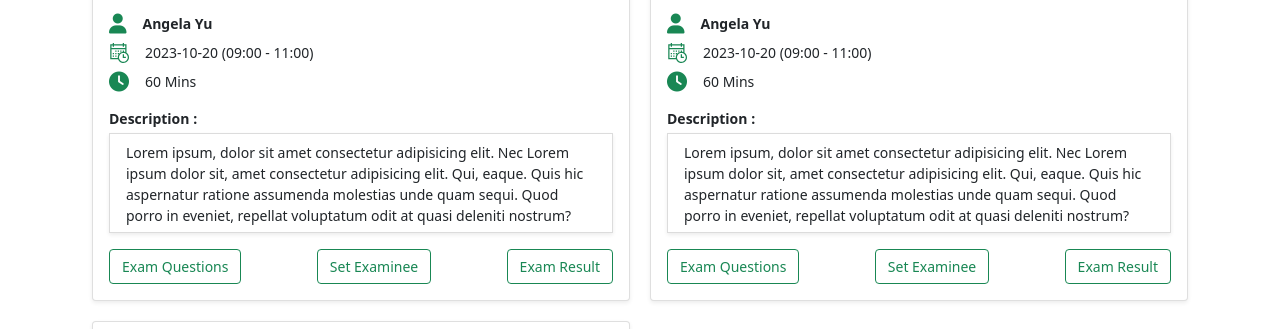
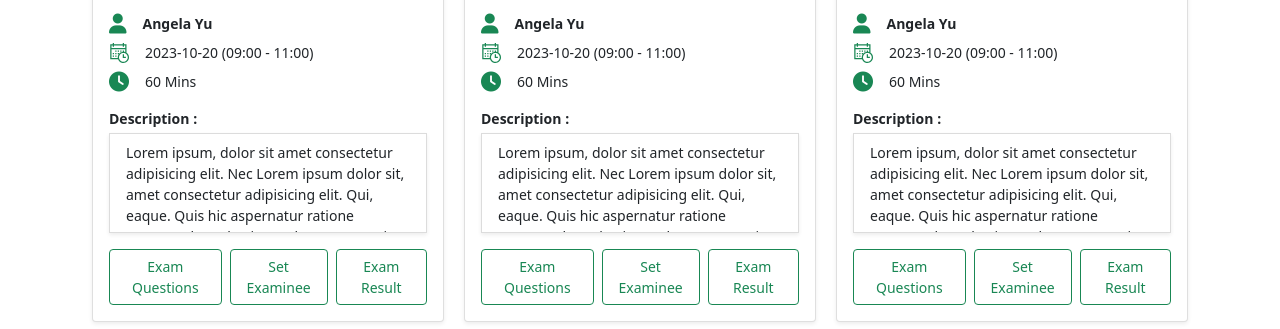
Before and after one commit to ShinThantOo11/card-design-repair-2, a plain HTML site: page index.html in a window 1280 px wide. Shown: the part 182-511 px from the top of the page. Drawn offline with nearby package versions, Linux system fonts and the light colour scheme.

Commit message:
finasl commit

```diff
--- a/index.html
+++ b/index.html
@@ -14,7 +14,7 @@
     <section class="card-container">
         <div class="container py-5 min-vh-100">
             <div class="d-flex flex-wrap">
-                <div class="col-12 col-lg-6 col-xxl-4">
+                <div class="col-12 col-lg-6 col-xl-4">
                     <div class="card shadow-sm">
                         <div class="card-body">
                             <div class="header">
@@ -74,7 +74,7 @@
                     </div>
                 </div>
 
-                <div class="col-12 col-lg-6 col-xxl-4">
+                <div class="col-12 col-lg-6 col-xl-4">
                     <div class="card shadow-sm">
                         <div class="card-body">
                             <div class="header">
@@ -134,7 +134,7 @@
                     </div>
                 </div>
 
-                <div class="col-12 col-lg-6 col-xxl-4">
+                <div class="col-12 col-lg-6 col-xl-4">
                     <div class="card shadow-sm">
                         <div class="card-body">
                             <div class="header">
--- a/style.css
+++ b/style.css
@@ -32,7 +32,7 @@ i{
     color: #198754;
     font-size: 20px;
 }
-.col-12.col-lg-6.col-xxl-4{
+.col-12.col-lg-6.col-xl-4{
     padding: 10px;
 }
 .card{
```
